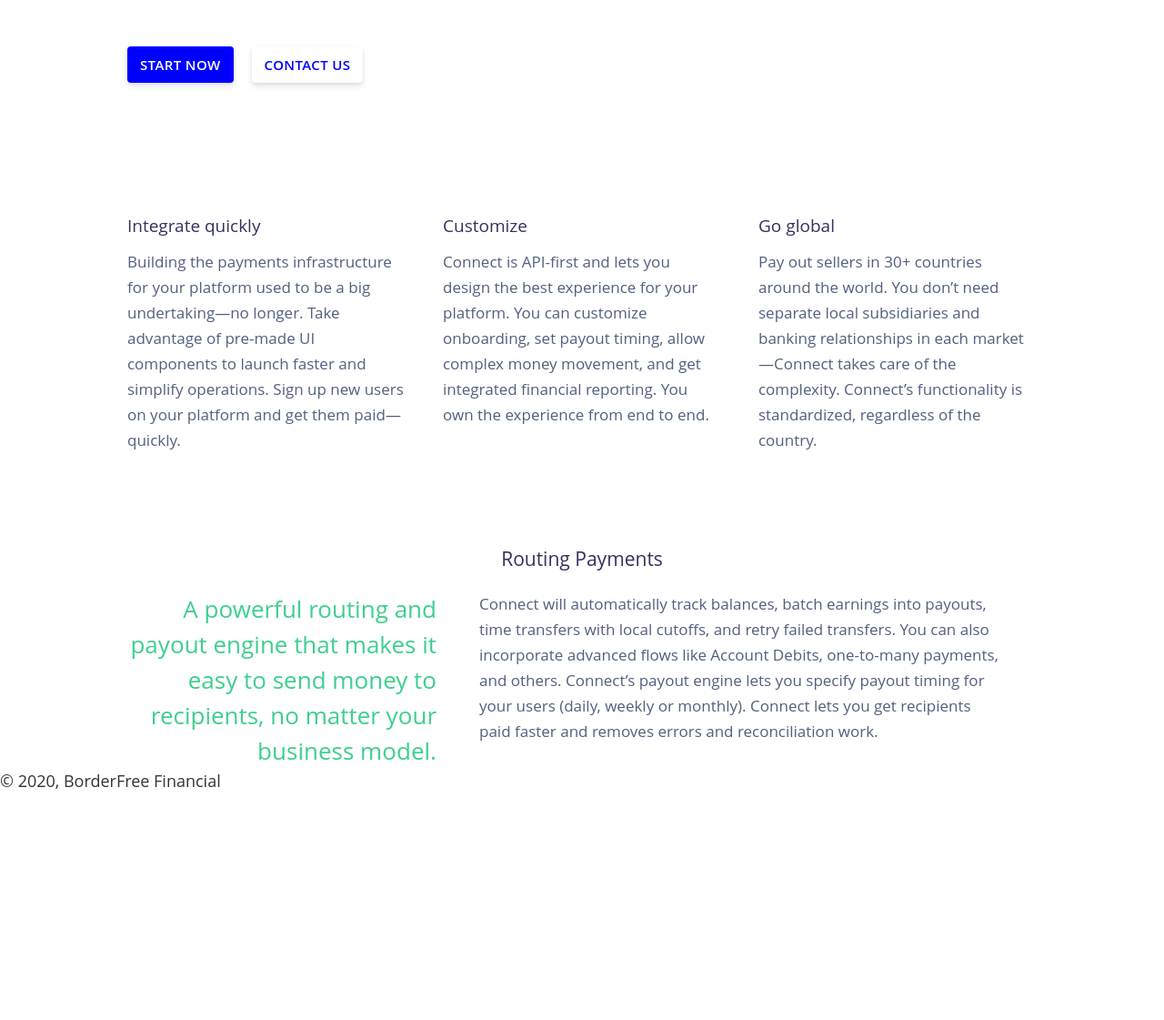
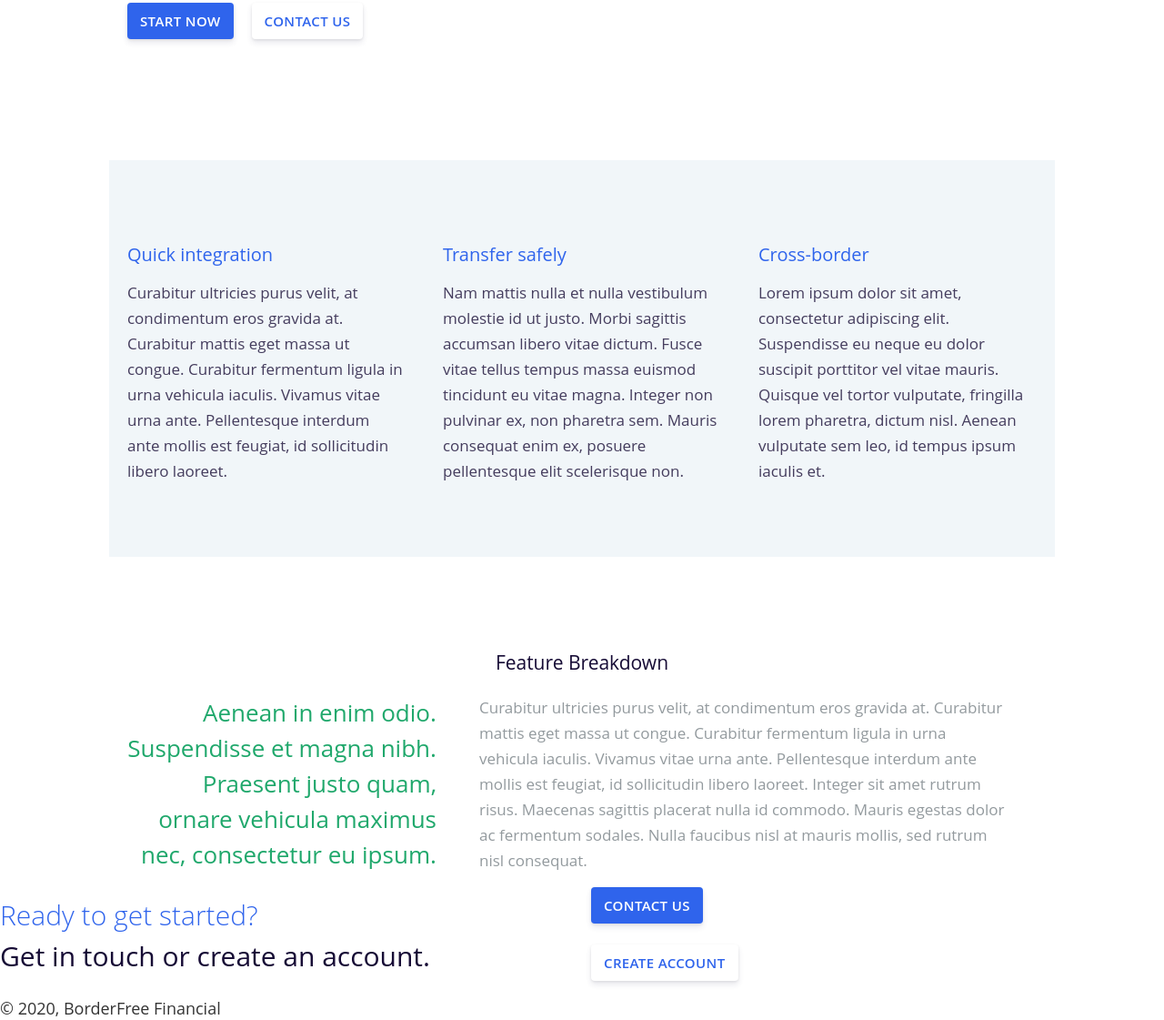
Before and after one commit to jffjhnsn/bf-site, a Gatsby site: page / in a window 1280 px wide. Shown: the part 571-1692 px from the top of the page at 91% size. Before the commit the page ends 1442 px from the top, so only its background shows below. Built offline with nearby package versions, Linux system fonts and the light colour scheme; Gatsby itself is replaced by a stand-in of ours.

Commit message:
layout and content changes

```diff
--- /dev/null
+++ b/src/components/cta.js
@@ -0,0 +1,83 @@
+import React from 'react'
+// import Img from "gatsby-image";
+import styled from 'styled-components'
+
+const CTA = () => (
+  <FlexContainer>
+    <Content>
+      <Title className="sectionTitle">
+        <Subtitle>Ready to get started?</Subtitle>
+        Get in touch or create an account.
+      </Title>
+    </Content>
+    <ButtonList>
+      {/* TODO: apply button colors via color variables */}
+      <li><Button backgroundColor="#2f64ec" color="white" href="/">Contact us</Button></li>
+      <li><Button href="/">Create account</Button></li>
+    </ButtonList>
+  </FlexContainer>
+)
+
+export default CTA
+
+const FlexContainer = styled.div`
+  display: -webkit-box;
+  display: -ms-flexbox;
+  display: flex;
+  -webkit-box-align: center;
+  -ms-flex-align: center;
+  align-items: center;
+`
+
+const Content = styled.div`
+  -webkit-box-flex: 1;
+  -ms-flex: 1 0 50%;
+  flex: 1 0 50%;
+`
+
+const Title = styled.h1`
+  font-weight: 400;
+  font-size: 30px;
+  line-height: 45px;
+  margin: 0.75em 0;
+`
+const Subtitle = styled.span`
+  display: block;
+  font-weight: 300;
+  color: #2f64ec;
+`
+
+const ButtonList = styled.ul`
+  -webkit-box-flex: 1;
+  -ms-flex: 1 0 50%;
+  flex: 1 0 50%;
+
+  @media (min-width: 670px) {
+    -webkit-box-pack: end;
+    -ms-flex-pack: end;
+    justify-content: flex-end;
+  }
+`
+
+const Button = styled.a`
+  white-space: nowrap;
+  display: inline-block;
+  height: 40px;
+  line-height: 40px;
+  padding: 0 14px;
+  -webkit-box-shadow: 0 4px 6px rgba(50,50,93,.11),0 1px 3px rgba(0,0,0,.08);
+  box-shadow: 0 4px 6px rgba(50,50,93,.11),0 1px 3px rgba(0,0,0,.08);
+  background-color: ${props => props.backgroundColor || "white"};
+  border-radius: 4px;
+  font-size: 15px;
+  font-weight: 600;
+  text-transform: uppercase;
+  letter-spacing: .025em;
+  color: ${props => props.color || "#2f64ec"};
+  text-decoration: none;
+  -webkit-transition: all .15s ease;
+  transition: all .15s ease;
+
+  flex-shrink: 0;
+  margin: 10px;
+`
--- a/src/components/hero.js
+++ b/src/components/hero.js
@@ -8,7 +8,7 @@ const Hero = props => (
     <BodyText className="bodyText">{props.text}</BodyText>
     <ButtonList>
       {/* TODO: apply button colors via color variables */}
-      <li style={{ marginRight: `20px` }}><Button backgroundColor="blue" color="white" href={props.primaryButtonLink}>{props.primaryButtonText}</Button></li>
+      <li style={{ marginRight: `20px` }}><Button backgroundColor="#2f64ec" color="white" href={props.primaryButtonLink}>{props.primaryButtonText}</Button></li>
       <li><Button href={props.secondaryButtonLink}>{props.secondaryButtonText}</Button></li>
     </ButtonList>
   </>
@@ -17,7 +17,6 @@ const Hero = props => (
 export default Hero
 
 const Headline = styled.h1`
-  color: #1d1d5c;
   font-size: 32px;
 
   @media (min-width: 670px) {
@@ -27,10 +26,8 @@ const Headline = styled.h1`
 `
 const BodyText = styled.p`
   margin: 25px 0;
-  color: #5e6d89;
-
   @media (min-width: 670px) {
-    margin: 25px 56% 80px 0;
+    margin: 25px 56% 60px 0;
   }
 `
 
@@ -56,7 +53,7 @@ const Button = styled.a`
   font-weight: 600;
   text-transform: uppercase;
   letter-spacing: .025em;
-  color: ${props => props.color || "blue"};
+  color: ${props => props.color || "#2f64ec"};
   text-decoration: none;
   -webkit-transition: all .15s ease;
   transition: all .15s ease;
--- a/src/components/layout.css
+++ b/src/components/layout.css
@@ -85,21 +85,21 @@ body {
   font-weight: 400;
   font-size: 34px;
   line-height: 44px;
-  color: #32325d;
+  color: #160b35;
 }
 
 .bodyTitle {
   font-weight: 500;
-  font-size: 19px;
+  font-size: 20px;
   line-height: 32px;
-  color: #32325d;
+  color: #160b35;
 }
 
 .bodyText {
   font-weight:400;
   font-size: 17px;
   line-height: 28px;
-  color: #525f7f;
+  color: #939a9e;
 }
 
 @media (min-width: 670px) {
--- a/src/components/threeCol.js
+++ b/src/components/threeCol.js
@@ -3,7 +3,6 @@ import React from 'react'
 import styled from 'styled-components'
 
 const ThreeColSection = props => (
-  <section id={props.id} className="container">
   <GridContainer>
     <Title className="bodyTitle">{props.leftTitle}</Title>
     <Text className="bodyText">{props.leftText}</Text>
@@ -12,7 +11,6 @@ const ThreeColSection = props => (
     <Title className="bodyTitle">{props.rightTitle}</Title>
     <Text className="bodyText">{props.rightText}</Text>
   </GridContainer>
-  </section>
 )
 
 export default ThreeColSection
@@ -25,10 +23,12 @@ const GridContainer = styled.div`
   }
 `
 const Title = styled.h1`
-  padding: 8px 0 10px;
+  color: #2f64ec;
+  padding: 8px 0 12px;
 `
 const Text = styled.p`
   margin-bottom: 2em;
+  color: #443c5d;
   @media (min-width: 670px) {
     margin: 0;
   }
--- a/src/pages/index.js
+++ b/src/pages/index.js
@@ -6,6 +6,7 @@ import Layout from "../components/layout"
 // import SEO from "../components/seo"
 import Hero from "../components/hero"
 import ThreeColSection from "../components/threeCol"
+import CTA from "../components/cta"
 import styled from "styled-components"
 
 import style from "./index.module.scss"
@@ -18,11 +19,10 @@ const IndexPage = () => (
       <section id={style.intro} className="container">
         <Hero
           headline="The cross-border payments platform"
-          text="Individuals and merchants use BorderFreePay to transfer
-            and spend money across borders. We provide a complete set of
-            building blocks to support virtually any business model,
-            including on-demand businesses, e‑commerce, crowdfunding,
-            fintech, and travel and events. "
+          text="Lorem ipsum dolor sit amet, consectetur adipiscing elit. Suspendisse
+          eu neque eu dolor suscipit porttitor vel vitae mauris. Quisque vel
+          tortor vulputate, fringilla lorem pharetra, dictum nisl. Aenean vulputate sem leo,
+          id tempus ipsum iaculis et. "
           primaryButtonLink="https://styled-components.com/docs/basics#passed-props"
           primaryButtonText="Start Now"
           secondaryButtonLink="https://github.com/KyleAMathews/typography.js"
@@ -30,39 +30,45 @@ const IndexPage = () => (
         />
       </section>
     </header>
-    <ThreeColSection
-      leftTitle="Integrate quickly"
-      leftText="Building the payments infrastructure for your platform
-        used to be a big undertaking—no longer. Take advantage of pre-made
-        UI components to launch faster and simplify operations. Sign up
-        new users on your platform and get them paid—quickly."
-      centerTitle="Customize"
-      centerText="Connect is API-first and lets you design the best experience
-      for your platform. You can customize onboarding, set payout timing, allow
-      complex money movement, and get integrated financial reporting. You own
-      the experience from end to end."
-      rightTitle="Go global"
-      rightText="Pay out sellers in 30+ countries around the world. You don’t
-      need separate local subsidiaries and banking relationships in each
-      market—Connect takes care of the complexity. Connect’s functionality
-      is standardized, regardless of the country."
-    />
+    <section id={style.benefits} className="container">
+      <ThreeColSection
+        leftTitle="Quick integration"
+        leftText="Curabitur ultricies purus velit, at condimentum eros gravida at. Curabitur mattis
+        eget massa ut congue. Curabitur fermentum ligula in urna vehicula iaculis. Vivamus
+        vitae urna ante. Pellentesque interdum ante mollis est feugiat, id sollicitudin libero
+        laoreet."
+        centerTitle="Transfer safely"
+        centerText="Nam mattis nulla et nulla vestibulum molestie id ut justo. Morbi sagittis
+        accumsan libero vitae dictum. Fusce vitae tellus tempus massa euismod tincidunt eu vitae
+        magna. Integer non pulvinar ex, non pharetra sem. Mauris consequat enim ex, posuere
+        pellentesque elit scelerisque non."
+        rightTitle="Cross-border"
+        rightText="Lorem ipsum dolor sit amet, consectetur adipiscing elit. Suspendisse
+        eu neque eu dolor suscipit porttitor vel vitae mauris. Quisque vel
+        tortor vulputate, fringilla lorem pharetra, dictum nisl. Aenean vulputate sem leo,
+        id tempus ipsum iaculis et."
+      />
+    </section>
     <CenteredSection className="container">
-      <Title className="sectionTitle">Routing Payments</Title>
+      <Title className="sectionTitle">Feature Breakdown</Title>
       <GridContainer>
         <Quote className="bodyText">
-          A powerful routing and payout engine that makes
-          it easy to send money to recipients, no matter your business model.
+        Aenean in enim odio. Suspendisse et magna nibh.
+        Praesent justo quam, ornare vehicula maximus nec, consectetur eu ipsum.
         </Quote>
         <BodyText className="bodyText">
-          Connect will automatically track balances, batch earnings into payouts, time
-          transfers with local cutoffs, and retry failed transfers. You can also incorporate
-          advanced flows like Account Debits, one-to-many payments, and others. Connect’s
-          payout engine lets you specify payout timing for your users (daily, weekly or monthly).
-          Connect lets you get recipients paid faster and removes errors and reconciliation work.
+          Curabitur ultricies purus velit, at condimentum eros gravida at. Curabitur mattis
+          eget massa ut congue. Curabitur fermentum ligula in urna vehicula iaculis. Vivamus
+          vitae urna ante. Pellentesque interdum ante mollis est feugiat, id sollicitudin libero
+          laoreet. Integer sit amet rutrum risus. Maecenas sagittis placerat nulla id commodo.
+          Mauris egestas dolor ac fermentum sodales. Nulla faucibus nisl at mauris mollis, sed
+          rutrum nisl consequat.
         </BodyText>
       </GridContainer>
     </CenteredSection>
+    <footer>
+      <CTA />
+    </footer>
   </Layout>
 )
 
@@ -90,7 +96,7 @@ const Quote = styled.p`
   margin-bottom: .8em;
   font-size: 24px;
   line-height: 36px;
-  color: #3ecf8e;
+  color: #20a86c;
 
   @media (min-width: 670px) {
     text-align: center;
--- a/src/pages/index.module.scss
+++ b/src/pages/index.module.scss
@@ -6,9 +6,8 @@
   }
 }
 
-// #benefits {
-//   background-color: papayawhip;
-//   .body-text {
-//     color: red;
-//   }
-// }
+#benefits {
+  padding-top: 80px;
+  padding-bottom: 80px;
+  background-color: #f1f6f9;
+}
```
Lines whose indentation alone changed are shown as unchanged.
